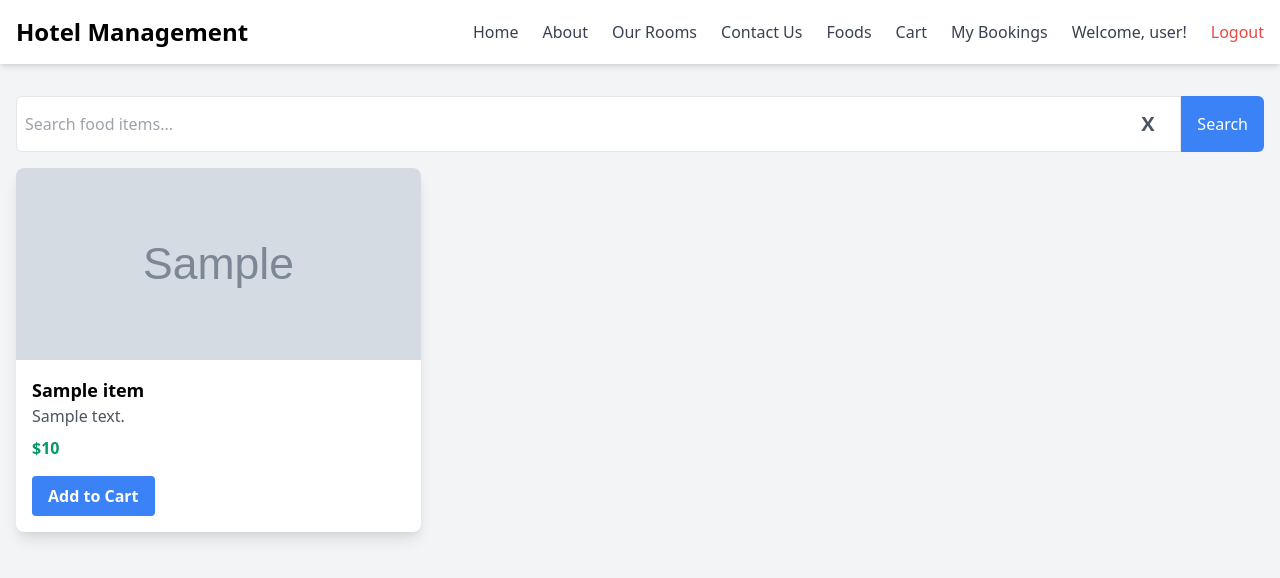
After one commit to iamaayush-git/Hotel_Management_System, a PHP site: page /food.php in a window 1280 px wide. The commit adds this page. Shown: the top 578 px of the page. Run offline with PHP 8.4, Linux system fonts and the light colour scheme; a user stored in the database is signed in; data comes from the database, SQL or seed files in the repository; tables that the repository leaves empty or names only in its code hold one stand-in row (values such as "Sample post"); grey boxes marked "Sample" are stand-in pictures; some libraries are stand-ins or nearby versions.

Commit message:
features updated

```diff
--- /dev/null
+++ b/food.php
@@ -0,0 +1,228 @@
+<?php
+// Start session and check if user is logged in
+session_start();
+if (!isset($_SESSION['username'])) {
+  header("Location: login.php");
+  exit();
+}
+
+// Database connection
+require 'db_connection.php';
+
+// Check if the user is banned
+$username = $_SESSION['username'];
+$user_check_query = "SELECT is_banned FROM users WHERE username = '" . mysqli_real_escape_string($conn, $username) . "'";
+$user_result = mysqli_query($conn, $user_check_query);
+$user = mysqli_fetch_assoc($user_result);
+
+// Check if user is banned
+$is_banned = $user['is_banned'] == 1;
+
+// Initialize search query
+$search = isset($_GET['search']) ? $_GET['search'] : '';
+
+// Fetch food items from the database based on search input
+$query = "SELECT * FROM food_items WHERE name LIKE '%" . mysqli_real_escape_string($conn, $search) . "%'";
+$result = mysqli_query($conn, $query);
+
+// Check if any foods were found
+$food_items_found = mysqli_num_rows($result) > 0;
+
+// Handle form submission for order confirmation
+if ($_SERVER['REQUEST_METHOD'] === 'POST') {
+  $user_id = $_SESSION['user_id']; // Ensure the user is logged in and you have their ID
+  $food_id = mysqli_real_escape_string($conn, $_POST['food_id']);
+  $quantity = mysqli_real_escape_string($conn, $_POST['quantity']); // Assuming quantity is part of the form
+  $name = mysqli_real_escape_string($conn, $_POST['name']);
+  $email = mysqli_real_escape_string($conn, $_POST['email']);
+  $location_type = mysqli_real_escape_string($conn, $_POST['location_type']);
+  $location_number = mysqli_real_escape_string($conn, $_POST['location_number']);
+  $order_status = 'Pending';
+
+  // Fetch the price of the food from the food table
+  $food_query = "SELECT * FROM food_items WHERE id = '$food_id'";
+  $food_result = mysqli_query($conn, $food_query);
+
+  if ($food_row = mysqli_fetch_assoc($food_result)) {
+    $price = $food_row['price'];
+    $food_name = $food_row['name'];
+    $image_url = $food_row['image_url'];
+
+    // Insert order into the cart table
+    $insert_query = "INSERT INTO cart (user_id, food_id, quantity, order_status, `name`, email, delivery_location, location_number, food_name, price, image_url)
+                     VALUES ('$user_id', '$food_id', '$quantity', '$order_status', '$name', '$email', '$location_type', '$location_number', '$food_name', '$price','$image_url')";
+
+    if (mysqli_query($conn, $insert_query)) {
+      $_SESSION['modal_message'] = "Order has been placed successfully!";
+    } else {
+      $_SESSION['modal_message'] = "Error placing order: " . mysqli_error($conn);
+    }
+  } else {
+    $_SESSION['modal_message'] = "Food item not found.";
+  }
+
+  // Redirect to refresh the page and display message
+  header("Location: food.php");
+  exit();
+}
+
+
+?>
+
+<!DOCTYPE html>
+<html lang="en">
+
+<head>
+  <meta charset="UTF-8">
+  <meta name="viewport" content="width=device-width, initial-scale=1.0">
+  <title>Order Food</title>
+  <link href="https://cdn.jsdelivr.net/npm/tailwindcss@2.0.3/dist/tailwind.min.css" rel="stylesheet">
+  <script>
+    // Function to close the message modal
+    function closeModal() {
+      document.getElementById('banModal').classList.add('hidden');
+    }
+
+    // Function to handle adding to cart or showing ban modal
+    function handleAddToCart(foodId, foodName) {
+      // Check if the user is banned
+      <?php if ($is_banned): ?>
+        // If banned, show the ban modal
+        document.getElementById('banModal').classList.remove('hidden');
+      <?php else: ?>
+        // If not banned, open the order modal
+        openOrderModal(foodId, foodName);
+      <?php endif; ?>
+    }
+
+    function searchFood(event) {
+      if (event.key === 'Enter') {
+        document.getElementById('searchForm').submit();
+      }
+    }
+
+    function openOrderModal(foodId, foodName) {
+      document.getElementById('food_id').value = foodId;
+      document.getElementById('food_name').value = foodName;
+      document.getElementById('orderModal').classList.remove('hidden');
+    }
+
+    function closeOrderModal() {
+      document.getElementById('orderModal').classList.add('hidden');
+    }
+
+    function clearSearchValue() {
+      document.getElementById('searchInput').value = '';
+      document.getElementById('searchForm').submit();
+    }
+  </script>
+</head>
+
+<body class="bg-gray-100">
+
+  <!-- Navbar Include -->
+  <?php include 'navbar.php'; ?>
+
+  <!-- Modal for banned user (initially hidden) -->
+  <div id="banModal" class="hidden fixed inset-0 bg-gray-300 bg-opacity-50 flex items-center justify-center">
+    <div class="bg-white p-8 rounded-md shadow-md max-w-lg w-full text-left">
+      <h2 class="text-xl font-bold mb-4">Access Denied</h2>
+      <p>Your account is temporarily banned. Please contact support for more information.</p>
+      <button type="button" onclick="closeModal()"
+        class="bg-red-500 hover:bg-red-700 text-white py-2 px-4 rounded mt-4">Close</button>
+    </div>
+  </div>
+
+  <!-- Container with padding on the left and right -->
+  <div class="container mx-auto px-4 py-4">
+
+    <!-- Search bar -->
+    <div class="my-4">
+      <form method="GET" id="searchForm" class="flex relative">
+        <input type="text" name="search" placeholder="Search food items..."
+          class="flex-grow p-2 border rounded-l-md h-14" value="<?php echo htmlspecialchars($search); ?>"
+          onkeypress="searchFood(event)" id="searchInput">
+        <button type="submit" class="bg-blue-500 text-white px-4 rounded-r-md">Search</button>
+
+        <!-- Clear Button -->
+        <button type="button" id="clearSearch" class="absolute right-20 top-1/2 transform -translate-y-1/2 p-2"
+          onclick="clearSearchValue()">
+          <span class="text-xl w-14 font-bold h-full flex justify-center items-center text-gray-600">X</span>
+        </button>
+      </form>
+    </div>
+
+    <!-- Food Items Display -->
+    <div class="grid grid-cols-1 md:grid-cols-2 lg:grid-cols-3 gap-4">
+      <?php if ($food_items_found): ?>
+        <?php while ($food = mysqli_fetch_assoc($result)): ?>
+          <div class="bg-white rounded-lg shadow-lg overflow-hidden">
+            <img src="<?php echo $food['image_url']; ?>" alt="<?php echo htmlspecialchars($food['name']); ?>"
+              class="w-full h-48 object-cover">
+            <div class="p-4">
+              <h3 class="text-lg font-semibold"><?php echo htmlspecialchars($food['name']); ?></h3>
+              <p class="text-gray-600"><?php echo htmlspecialchars($food['description']); ?></p>
+              <p class="text-green-600 font-bold mt-2">$<?php echo htmlspecialchars($food['price']); ?></p>
+              <button
+                onclick="handleAddToCart(<?php echo $food['id']; ?>, '<?php echo htmlspecialchars($food['name']); ?>')"
+                class="mt-4 bg-blue-500 hover:bg-blue-700 text-white font-bold py-2 px-4 rounded">Add to Cart</button>
+            </div>
+          </div>
+        <?php endwhile; ?>
+      <?php else: ?>
+        <p class="text-red-600">No food items found for your search:
+          <strong><?php echo htmlspecialchars($search); ?></strong>
+        </p>
+      <?php endif; ?>
+    </div>
+
+    <!-- Order Modal (hidden initially) -->
+    <div id="orderModal" class="hidden fixed inset-0 bg-gray-700 bg-opacity-50 flex items-center justify-center">
+      <div class="bg-white p-8 rounded-md shadow-md max-w-lg w-full text-left">
+        <h2 class="text-xl font-bold mb-4">Order Details</h2>
+        <form method="POST" action="">
+          <input type="hidden" id="food_id" name="food_id">
+          <input type="hidden" id="food_name" name="food_name">
+          <div class="mb-4">
+            <label for="name" class="block mb-2">Name:</label>
+            <input type="text" name="name" id="name" required class="w-full border rounded p-2" placeholder="Your Name">
+          </div>
+          <div class="mb-4">
+            <label for="email" class="block mb-2">Email:</label>
+            <input type="email" name="email" id="email" required class="w-full border rounded p-2"
+              placeholder="Your Email">
+          </div>
+          <div class="mb-4">
+            <label for="quantity" class="block mb-2">Quantity:</label>
+            <input type="number" name="quantity" id="quantity" required class="w-full border rounded p-2"
+              placeholder="Quantity">
+          </div>
+          <div class="mb-4">
+            <label for="location_type" class="block mb-2">Location:</label>
+            <select name="location_type" id="location_type" class="w-full border rounded p-2">
+              <option value="Room">Room</option>
+              <option value="Table">Table</option>
+            </select>
+          </div>
+          <div class="mb-4">
+            <label for="location_number" class="block mb-2">Room/Table Number:</label>
+            <input type="text" name="location_number" id="location_number" required class="w-full border rounded p-2">
+          </div>
+          <button type="submit" class="bg-green-500 hover:bg-green-700 text-white py-2 px-4 rounded">Confirm
+            Order</button>
+          <button type="button" onclick="closeOrderModal()"
+            class="bg-gray-300 hover:bg-gray-400 text-gray-700 py-2 px-4 rounded ml-2">Cancel</button>
+        </form>
+      </div>
+    </div>
+
+    <?php
+    // Clear modal message session variable after showing it
+    unset($_SESSION['modal_message']);
+    ?>
+
+  </div>
+
+</body>
+
+</html>
--- a/navbar.php
+++ b/navbar.php
@@ -50,6 +50,12 @@
           class="text-gray-700 hover:text-blue-500 <?php echo (basename($_SERVER['PHP_SELF']) == 'contact.php') ? 'active' : ''; ?>">Contact
           Us</a>
       </li>
+      <li><a href="food.php"
+          class="text-gray-700 hover:text-blue-500 <?php echo (basename($_SERVER['PHP_SELF']) == 'food.php') ? 'active' : ''; ?>">Foods</a>
+      </li>
+      <li><a href="cart.php"
+          class="text-gray-700 hover:text-blue-500 <?php echo (basename($_SERVER['PHP_SELF']) == 'cart.php') ? 'active' : ''; ?>">Cart</a>
+      </li>
 
       <?php if (isset($_SESSION['username'])): ?>
         <li><a href="my_bookings.php" class="text-gray-700 hover:text-blue-500">My Bookings</a></li>
@@ -66,7 +72,7 @@
 </nav>
 
 <!-- Logout Confirmation Modal -->
-<div id="logoutModal" class="hidden fixed inset-0 bg-black bg-opacity-50 flex justify-center items-center">
+<div id="logoutModal" class="hidden fixed inset-0 bg-gray-300 bg-opacity-50 flex justify-center items-center">
   <div
     class="bg-white p-8 rounded-lg shadow-2xl max-w-sm text-center transform transition-all duration-300 ease-in-out scale-95 hover:scale-100 border-t-4 border-red-600">
     <h2 class="text-2xl font-semibold text-gray-800 mb-4">Confirm Logout</h2>
```
Also changed, not shown: cart.php (added, +222 -0 lines), assets/foodImg/caesar_salad.jpg (added), assets/foodImg/cheeseburger.jpg (added), assets/foodImg/chicken_wings.jpg (added), assets/foodImg/chocolate_brownie.jpg (added), assets/foodImg/fish_tacos.jpg (added), assets/foodImg/grilled_chicken_sandwich.jpg (added), assets/foodImg/spaghetti_bolognese.jpg (added), 2 other files.
